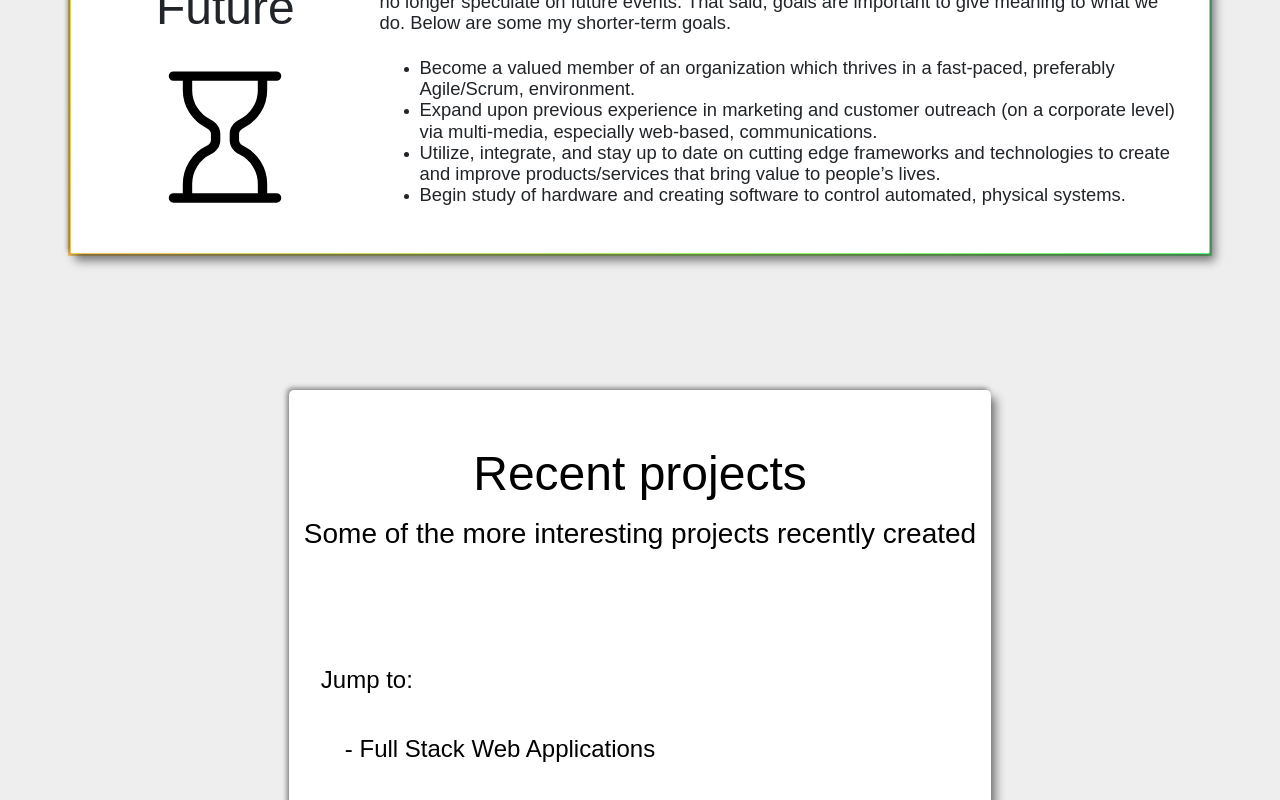
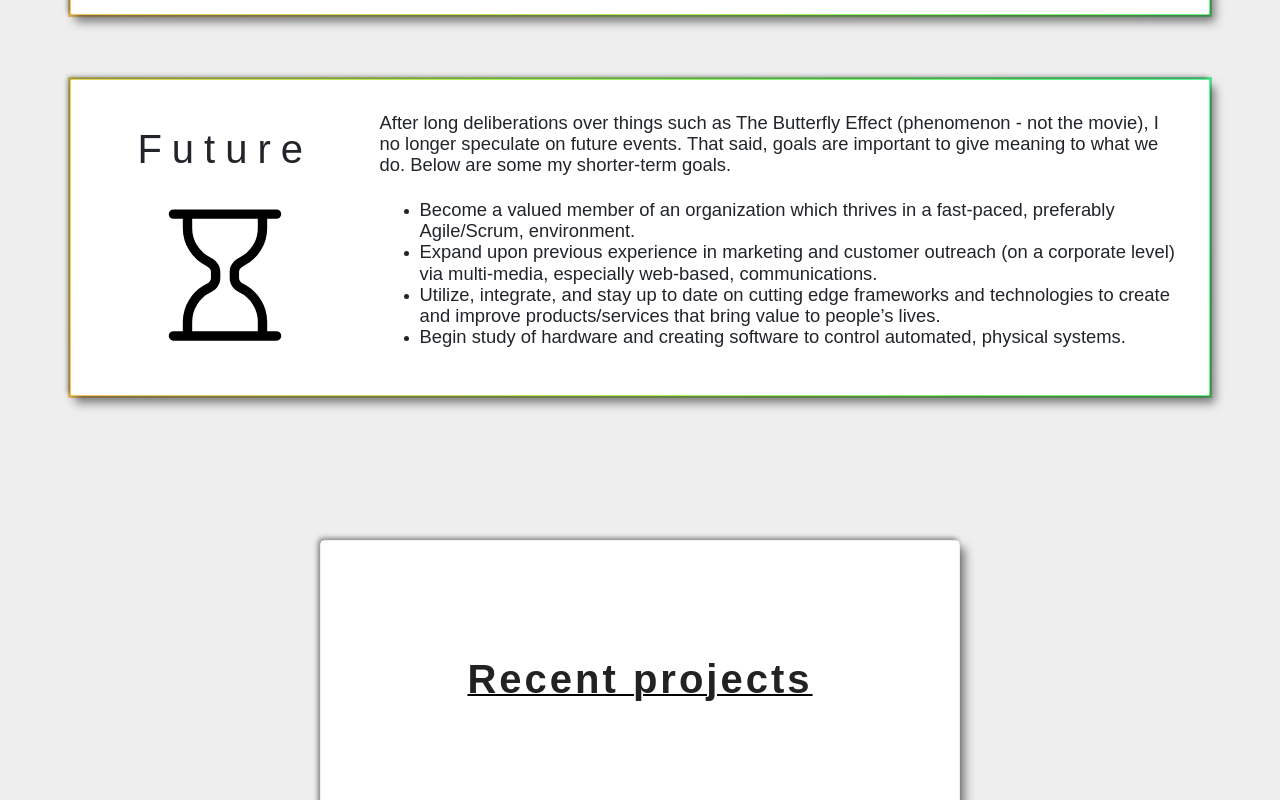
Before and after one commit to StevenSigil/Portfolio, a React (Create React App) app: page /home in a window 1280 px wide. Shown: the part 2000-2800 px from the top of the page. Built offline with nearby package versions, Linux system fonts and the light colour scheme; a web font is replaced by a local one.

Commit message:
minor style changes and font normalizing.

```diff
--- a/src/components/PastPresFuture.jsx
+++ b/src/components/PastPresFuture.jsx
@@ -7,14 +7,12 @@ function PastPresFuture() {
   return (
     <>
       <Container fluid className="r2-main-container" id="my-summary">
-        <Row className="sectionOuterRow sectionHeading">
-          <Container className="coloredBorderDiv">
-            <Container
-              className="whiteOverRainbowContainer"
-              style={{ padding: "1rem" }}
-            >
-              <h1>My Summary</h1>
-            </Container>
+        <Row className="sectionHeading">
+          <Container
+            className="whiteOverRainbowContainer"
+            style={{ padding: "1rem" }}
+          >
+            <h1>My Summary</h1>
           </Container>
         </Row>
 
--- a/src/components/Projects.jsx
+++ b/src/components/Projects.jsx
@@ -10,7 +10,7 @@ import ProjectsHeading from "./ProjectsHeading";
 function Projects() {
   return (
     <>
-      <Container fluid className="row3-main-container">
+      <Container fluid className="row3-main-container" id="projects-heading">
         <ProjectsHeading />
 
         <Row id="web-design" className="projectsSubsectionRow">
@@ -33,7 +33,7 @@ function Projects() {
         <Row id="javascript" className="projectsSubsectionRow">
           <Col md={2}>
             <div className="subsectionHeading coloredBorderDiv">
-              <h3>JavaScript/Html</h3>
+              <h3>JavaScript - Html - CSS</h3>
             </div>
           </Col>
 
@@ -51,7 +51,7 @@ function Projects() {
         <Row id="python-programming" className="projectsSubsectionRow">
           <Col md={2}>
             <div className="subsectionHeading coloredBorderDiv">
-              <h3>Python</h3>
+              <h3>Misc. Python</h3>
             </div>
           </Col>
 
--- a/src/components/ProjectsHeading.jsx
+++ b/src/components/ProjectsHeading.jsx
@@ -2,35 +2,33 @@ import { Container } from "react-bootstrap";
 
 function ProjectsHeading() {
   return (
-    <div className="projectsHeadingSection" id="projects-heading">
+    <Container className="projectsHeadingSection">
       <div className="innerDiv">
         <Container className="title">
-          <h2>Recent projects</h2>
-          <h3>
-            Some of the more interesting projects recently created
-            {/* A collection of the more <em>fun/cool/large</em> projects recently
+          <h1>Recent projects</h1>
+          {/* <h3> */}
+          {/* Some of the more interesting projects recently created */}
+          {/* A collection of the more <em>fun/cool/large</em> projects recently
             created */}
-          </h3>
+          {/* </h3> */}
         </Container>
+
         <Container className="outer-list-group">
-          <h4>Jump to:</h4>
-          <div className="custom-list-group">
-            <div>
-              -{" "}
-              <a href="#web-design">
-                Full Stack Web Applications
-              </a>
-            </div>
-            <div>
-              - <a href="#javascript">Javascript, HTML & CSS Pages</a>
-            </div>
-            <div>
-              - <a href="#python-programming">Misc. Python Projects</a>
-            </div>
-          </div>
+          <h2>Skip to:</h2>
+          <ul className="custom-list-group">
+            <li>
+              <a href="#web-design">Full Stack Web Applications</a>
+            </li>
+            <li>
+              <a href="#javascript">Javascript, HTML & CSS Pages</a>
+            </li>
+            <li>
+              <a href="#python-programming">Misc. Python Projects</a>
+            </li>
+          </ul>
         </Container>
       </div>
-    </div>
+    </Container>
   );
 }
 
--- a/src/public/static/css/app.css
+++ b/src/public/static/css/app.css
@@ -3,7 +3,6 @@ html {
   max-width: 100vw;
   overflow-x: hidden;
 }
-
 body {
   font-family: mr-eaves-modern, sans-serif;
   font-weight: 400;
@@ -97,14 +96,19 @@ font-style: italic;
 }
 .linkDiv a {
   color: inherit;
-  font-family: fira-sans, sans-serif;
-  font-weight: 400;
+  min-width: max-content;
+  font-family: mr-eaves-modern, sans-serif;
+  font-weight: 300;
+  font-size: 1.5em;
+  letter-spacing: 2px;
   font-style: normal;
   text-align: center;
-  min-width: max-content;
+  transition: all 1000ms;
 }
 .linkDiv a:hover {
   color: rgba(255, 255, 255, 0.753);
+  text-decoration: none;
+  letter-spacing: 5px;
 }
 
 /* Summary section */
@@ -116,15 +120,29 @@ font-style: italic;
   justify-content: space-evenly;
 }
 .sectionOuterRow {
-  margin: 1rem 0;
+  margin: 2rem 0;
 }
 .sectionHeading {
   text-align: center;
+  margin: 1rem 0 5rem;
+}
+.sectionHeading .whiteOverRainbowContainer {
+  box-shadow: 5px 7px 10px rgba(49, 49, 49, 0.603),
+    -2px -2px 5px rgba(58, 58, 58, 0.568);
+  border-radius: 3px;
+}
+@media (min-width: 1200px) {
+  .sectionHeading > .whiteOverRainbowContainer {
+    max-width: 40vw;
+  }
 }
 .sectionHeading h1 {
   font-weight: 600;
   font-size: 2.5em;
+  letter-spacing: 2px;
   margin: 0;
+  font-family: mr-eaves-modern, sans-serif;
+  font-style: normal;
 }
 .coloredBorderDiv {
   /* Colored-animated borders */
@@ -183,8 +201,12 @@ font-style: italic;
   padding: 1rem;
 }
 .smallerCol h2 {
-  font-size: 3em;
-  font-weight: 400;
+  font-family: mr-eaves-modern, sans-serif;
+  font-style: normal;
+  font-weight: 500;
+  font-size: 2.5em;
+  letter-spacing: 10px;
+  margin: 0;
 }
 .sectionInnerRow p {
   margin: 0;
@@ -199,64 +221,101 @@ font-style: italic;
 /* Main - row3 */
 .row3-main-container {
   margin: 4rem 0;
+  padding-top: 2rem;
   /* background-image: url("../media/translucent-fibres.png"); */
 }
 
 /* Projects Heading */
 .projectsHeadingSection {
-  font-size: 1.5em;
-  min-height: 95vh;
-  margin: 0;
+  margin: 0 auto;
   padding: 0;
   display: flex;
   align-items: center;
   justify-content: center;
-  color: #000;
+  color: rgb(34, 34, 34);
+  border-radius: 5px;
+  box-shadow: 5px 7px 10px rgba(49, 49, 49, 0.603),
+    -2px -2px 5px rgba(58, 58, 58, 0.568);
+  /* background-image: url("../media/dotnoise-light-grey.png"); */
 }
-.projectsHeadingSection > .innerDiv {
-  min-width: 50vw;
-  min-height: 75vh;
-  background-color: #fff;
+@media (min-width: 1200px) {
+  .projectsHeadingSection {
+    max-width: 50vw;
+  }
+}
+.innerDiv {
+  width: 100%;
+  min-height: 92vh;
   display: flex;
   flex-direction: column;
   justify-content: space-around;
-  margin-bottom: 5rem;
-  border-radius: 5px;
-  box-shadow: 5px 7px 10px rgba(49, 49, 49, 0.603),
-    -2px -2px 5px rgba(58, 58, 58, 0.568);
+  border-radius: 1px;
+  padding: 2rem 1rem;
+  background-color: #fff;
+  margin: 1px;
 }
 .title {
   text-align: center;
   min-height: 15vh;
   display: grid;
   align-items: center;
+  padding: 0;
 }
-.title h2 {
+.title h1 {
+  font-family: mr-eaves-modern, sans-serif;
+  font-weight: 600;
+  font-size: 2.5em;
+  letter-spacing: 3px;
+  font-style: normal;
+  text-align: center;
+  margin: 0 0 2rem;
+  text-decoration: underline solid black 2px;
+}
+/* .title h3 {
+  margin: 0 -0.75rem 0;
+  font-family: fira-sans, sans-serif;
+  font-weight: 400;
+  font-size: 1em;
+  letter-spacing: .025rem;
+  font-style: normal;
+  text-align: center;
+  min-width: min-content;
+  word-wrap: break-word;
+} */
+.outer-list-group {
+  padding: 0 1rem;
+}
+.dirHeader {
+  padding: 0;
+}
+.outer-list-group h2 {
+  margin: 0;
+  font-family: mr-eaves-modern, sans-serif;
+  font-style: normal;
+  font-weight: 500;
   font-size: 2em;
-}
-.outer-list-group {
-  padding: 0 2rem;
-}
-@media (max-width: 550px) {
-  .outer-list-group {
-    padding: 1rem;
-  }
+  letter-spacing: 2px;
 }
 .custom-list-group {
-  padding: 1.5rem;
+  margin: 2rem 0 0;
 }
-.custom-list-group div {
-  margin-bottom: 1rem;
+.custom-list-group li {
+  padding: 1rem 0;
+  font-family: mr-eaves-modern, sans-serif;
+  font-style: normal;
+  font-weight: 400;
+  font-size: 1.5em;
+  letter-spacing: 1px;
 }
 .custom-list-group a {
   color: inherit;
   width: 100%;
   line-height: 35pt;
-  font-size: 1em;
+  transition: all 200ms;
 }
 .custom-list-group a:hover {
-  color: rgba(0, 0, 0, 0.733);
-  transition: all 200ms;
+  color: rgba(48, 48, 48, 0.733);
+  text-decoration: underline solid black 1px;
 }
 
 /* Projects */
@@ -278,8 +337,13 @@ font-style: italic;
 }
 .projectsSubsectionRow .subsectionHeading h3 {
   margin: 0;
-  font-size: 1.85em;
   width: 100%;
+  font-family: mr-eaves-modern, sans-serif;
+  font-weight: 500;
+  font-size: 2.25em;
+  letter-spacing: 2px;
+  font-style: normal;
+  text-align: center;
 }
 @media (max-width: 768px) {
   .subsectionHeading h3 {
@@ -315,7 +379,11 @@ font-style: italic;
   font-size: 1.15em;
   line-height: 1.5em;
   padding: 1.5rem;
-  text-align: justify;
+}
+@media (max-width: 768px) {
+  .projectsSubsectionRow .card-body {
+    padding: 1rem;
+  }
 }
 
 /* Project Card Footers */
@@ -347,7 +415,6 @@ font-style: italic;
   padding: 2rem 15px 0;
 }
 .certs-main-container > .container {
-  font-weight: 600;
   min-height: 5rem;
   width: calc(100% - 1rem);
   margin: 1rem auto 3rem;
@@ -361,8 +428,12 @@ font-style: italic;
     -2px -2px 5px rgba(58, 58, 58, 0.568);
 }
 .certs-main-container h1 {
-  font-size: 3em;
+  font-weight: 600;
+  font-size: 2.5em;
+  letter-spacing: 2px;
   margin: 0;
+  font-family: mr-eaves-modern, sans-serif;
+  font-style: normal;
 }
 .full-row {
   margin: 2rem 0 4rem;
@@ -374,13 +445,7 @@ font-style: italic;
   margin: 2rem auto;
   width: max-content;
 }
-.full-row h1 {
-  width: max-content;
-  height: max-content;
-  font-size: 5rem;
-  font-weight: 700;
-  word-wrap: break-word;
-}
+
 .cert-row {
   padding: 0 1rem;
 }
@@ -401,7 +466,7 @@ font-style: italic;
 .singleitem-col > .row > .col-md-5 {
   display: flex;
   align-items: center;
-  justify-content: flex-start;
+  justify-content: center;
 }
 .singleitem-col > .row > .col {
   display: flex;
@@ -415,9 +480,14 @@ font-style: italic;
   box-shadow: 10px 12px 20px #2c2c2c, -7px 0px 10px #4e4e4e9d;
 }
 .singleitem-col h2 {
-  font-weight: 700;
   padding: 0.5rem;
   margin-bottom: 2rem;
+  font-family: mr-eaves-modern, sans-serif;
+  font-weight: 500;
+  font-size: 2.25em;
+  letter-spacing: 2px;
+  font-style: normal;
+  text-align: center;
 }
 .cert-link {
   margin: 1rem 0 0;
```
Also changed, not shown: src/components/Certs.jsx (+9 -9 lines), src/public/static/media/dotnoise-light-grey.png (added).
